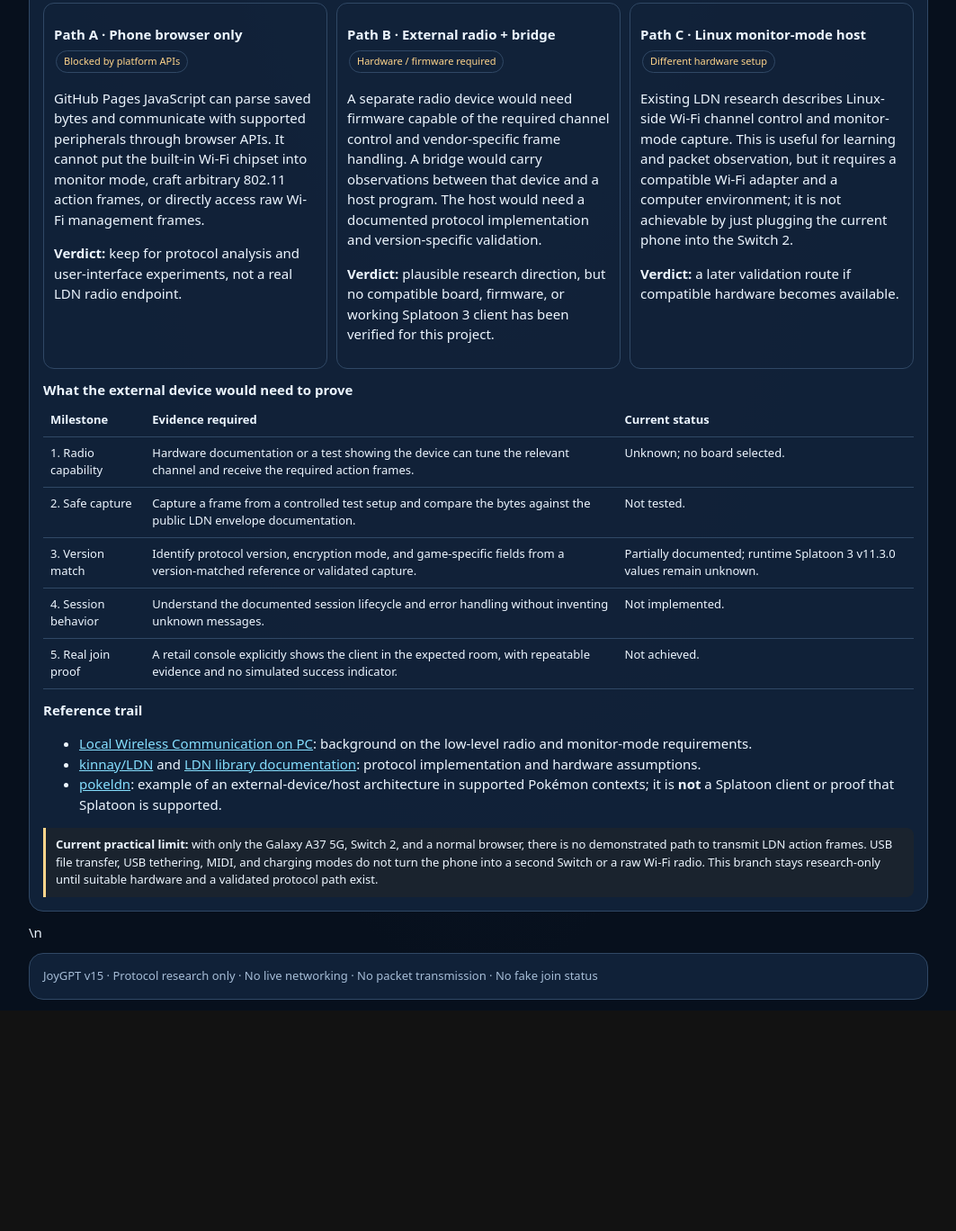
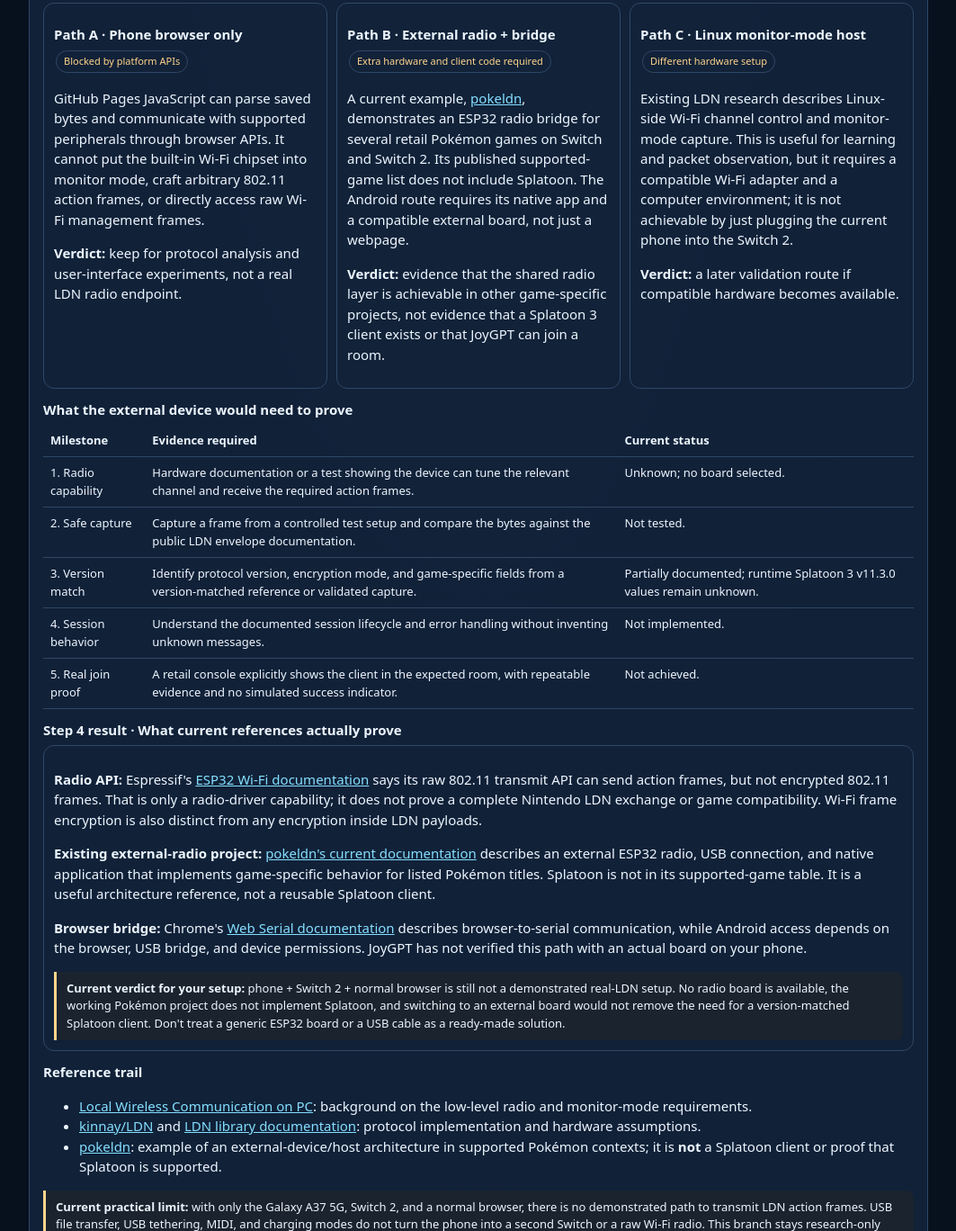
Before and after one commit to jdogdabest67/JoyGPT, a plain HTML site: page joygpt_v15_ldn_protocol_lab.html in a window 1280 px wide. Shown: the part 2030-3398 px from the top of the page at 90% size, without its empty margins (108-1171 px from the left). Before the commit the page ends 3153 px from the top, so only its background shows below. Drawn offline with Linux system fonts and the light colour scheme.

Commit message:
Add evidence-based external-radio feasibility findings to v15

```diff
--- a/joygpt_v15_ldn_protocol_lab.html
+++ b/joygpt_v15_ldn_protocol_lab.html
@@ -33,7 +33,7 @@
 <div class="callout"><b>Key result:</b> the missing capability is not a better webpage. LDN uses vendor-specific Wi-Fi action frames, which ordinary Android browser APIs do not expose for arbitrary transmit/receive. A compatible external radio plus a host-side bridge is the plausible architecture to investigate.</div>
 <div class="grid" style="margin-top:10px">
 <div class="card"><h3>Path A · Phone browser only</h3><span class="pill warn">Blocked by platform APIs</span><p>GitHub Pages JavaScript can parse saved bytes and communicate with supported peripherals through browser APIs. It cannot put the built-in Wi-Fi chipset into monitor mode, craft arbitrary 802.11 action frames, or directly access raw Wi-Fi management frames.</p><p><b>Verdict:</b> keep for protocol analysis and user-interface experiments, not a real LDN radio endpoint.</p></div>
-<div class="card"><h3>Path B · External radio + bridge</h3><span class="pill warn">Hardware / firmware required</span><p>A separate radio device would need firmware capable of the required channel control and vendor-specific frame handling. A bridge would carry observations between that device and a host program. The host would need a documented protocol implementation and version-specific validation.</p><p><b>Verdict:</b> plausible research direction, but no compatible board, firmware, or working Splatoon 3 client has been verified for this project.</p></div>
+<div class="card"><h3>Path B · External radio + bridge</h3><span class="pill warn">Extra hardware and client code required</span><p>A current example, <a href="https://github.com/Decryptu/pokeldn" target="_blank" rel="noopener">pokeldn</a>, demonstrates an ESP32 radio bridge for several retail Pokémon games on Switch and Switch 2. Its published supported-game list does not include Splatoon. The Android route requires its native app and a compatible external board, not just a webpage.</p><p><b>Verdict:</b> evidence that the shared radio layer is achievable in other game-specific projects, not evidence that a Splatoon 3 client exists or that JoyGPT can join a room.</p></div>
 <div class="card"><h3>Path C · Linux monitor-mode host</h3><span class="pill warn">Different hardware setup</span><p>Existing LDN research describes Linux-side Wi-Fi channel control and monitor-mode capture. This is useful for learning and packet observation, but it requires a compatible Wi-Fi adapter and a computer environment; it is not achievable by just plugging the current phone into the Switch 2.</p><p><b>Verdict:</b> a later validation route if compatible hardware becomes available.</p></div>
 </div>
 <h3>What the external device would need to prove</h3>
@@ -44,6 +44,12 @@
 <tr><td>4. Session behavior</td><td>Understand the documented session lifecycle and error handling without inventing unknown messages.</td><td>Not implemented.</td></tr>
 <tr><td>5. Real join proof</td><td>A retail console explicitly shows the client in the expected room, with repeatable evidence and no simulated success indicator.</td><td>Not achieved.</td></tr>
 </tbody></table>
+<h3>Step 4 result · What current references actually prove</h3>
+<div class="card"><p><b>Radio API:</b> Espressif's <a href="https://docs.espressif.com/projects/esp-idf/en/release-v4.2/esp32/api-guides/wifi.html" target="_blank" rel="noopener">ESP32 Wi-Fi documentation</a> says its raw 802.11 transmit API can send action frames, but not encrypted 802.11 frames. That is only a radio-driver capability; it does not prove a complete Nintendo LDN exchange or game compatibility. Wi-Fi frame encryption is also distinct from any encryption inside LDN payloads.</p>
+<p><b>Existing external-radio project:</b> <a href="https://github.com/Decryptu/pokeldn" target="_blank" rel="noopener">pokeldn's current documentation</a> describes an external ESP32 radio, USB connection, and native application that implements game-specific behavior for listed Pokémon titles. Splatoon is not in its supported-game table. It is a useful architecture reference, not a reusable Splatoon client.</p>
+<p><b>Browser bridge:</b> Chrome's <a href="https://developer.chrome.com/docs/capabilities/serial" target="_blank" rel="noopener">Web Serial documentation</a> describes browser-to-serial communication, while Android access depends on the browser, USB bridge, and device permissions. JoyGPT has not verified this path with an actual board on your phone.</p>
+<div class="callout"><b>Current verdict for your setup:</b> phone + Switch 2 + normal browser is still not a demonstrated real-LDN setup. No radio board is available, the working Pokémon project does not implement Splatoon, and switching to an external board would not remove the need for a version-matched Splatoon client. Don't treat a generic ESP32 board or a USB cable as a ready-made solution.</div>
+</div>
 <h3>Reference trail</h3>
 <ul>
 <li><a href="https://github.com/kinnay/NintendoClients/wiki/Local-Wireless-Communication-on-PC" target="_blank" rel="noopener">Local Wireless Communication on PC</a>: background on the low-level radio and monitor-mode requirements.</li>
```
